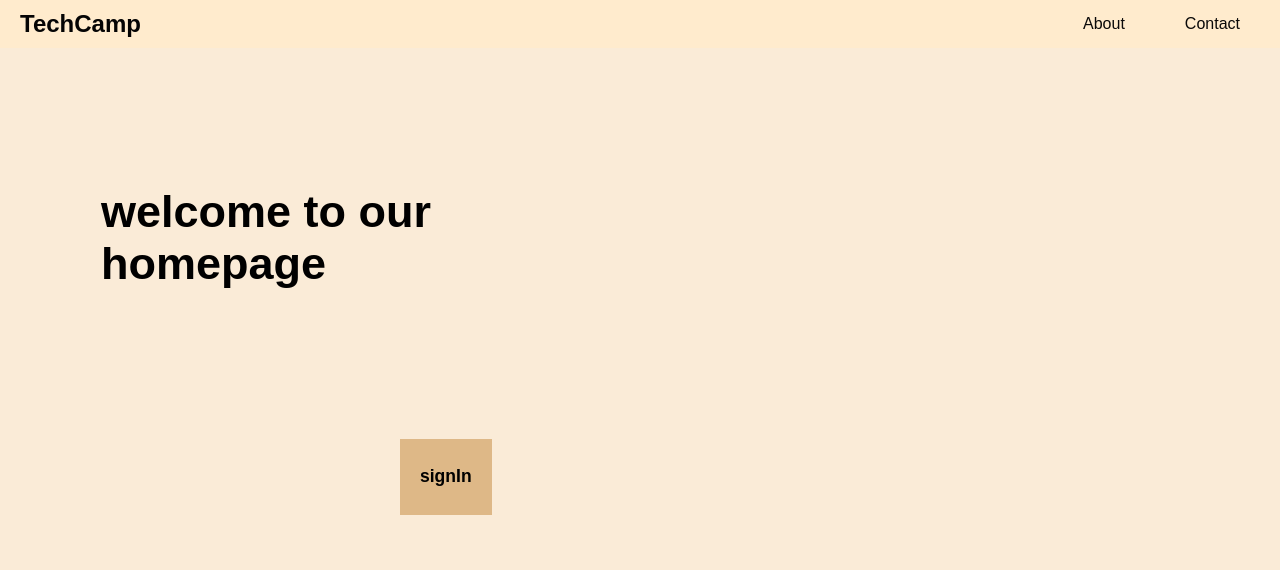
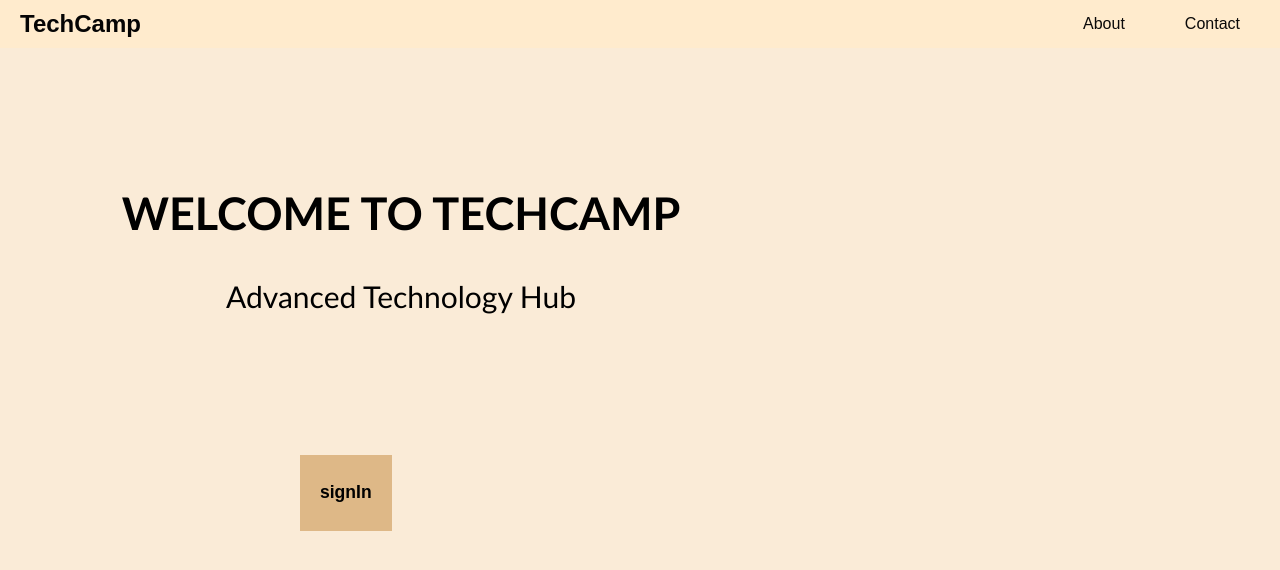
Before and after one commit to Imon2537/techcamp-project, a plain HTML site: page index.html in a window 1280 px wide. Drawn offline with Linux system fonts and the light colour scheme.

Commit message:
this is my second commit

```diff
--- a/index.html
+++ b/index.html
@@ -47,17 +47,22 @@
         }
         .text {
             font-size: 30px;
-            width: 500px;
+            width: 600px;
             padding: 1px;
             margin: 100px;
+            font-family: 'Trebuchet MS', 'Lucida Sans Unicode', 'Lucida Grande', 'Lucida Sans', Arial, sans-serif;
+            text-align: center;
         }
         .button {
             font-size: 15px;
             text-align: center;
             padding:10px 20px; ;
-            margin: 10px 100px 10px 400px;
+            margin: 10px 100px 10px 300px;
             border: none;
             background-color: burlywood;
+        }
+        p {
+            text-align: center;
         }
 
 
@@ -79,7 +84,8 @@
     </nav>
     <section>
         <div class="text">
-        <h1>welcome to our homepage</h1>
+        <h1>WELCOME TO TECHCAMP</h1>
+        <p>Advanced Technology Hub</p>
         </div>
     </section>
     <button class="button"><h3>signIn</h3></button>
```
Also changed, not shown: contact.html (+10 -2 lines).
